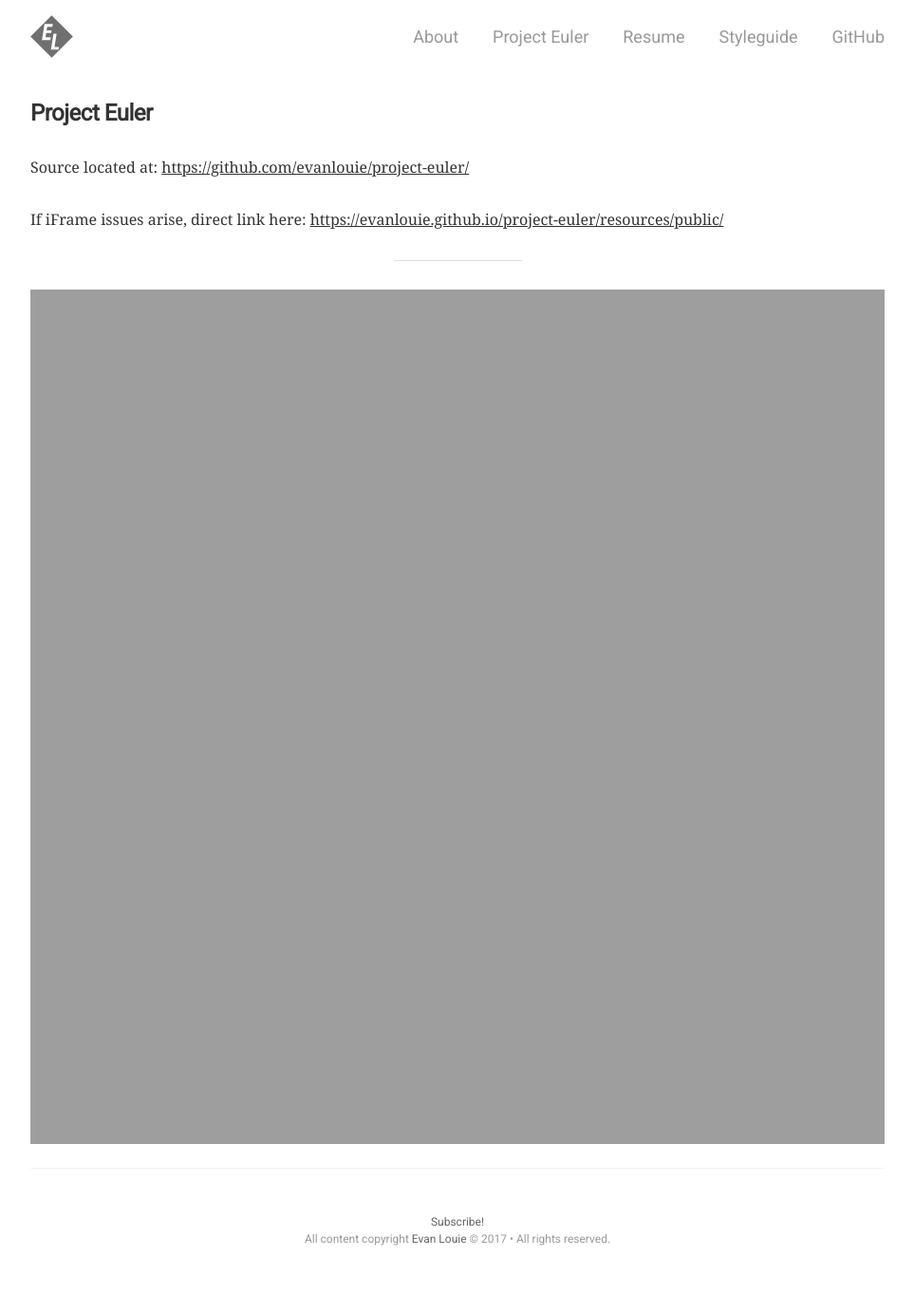
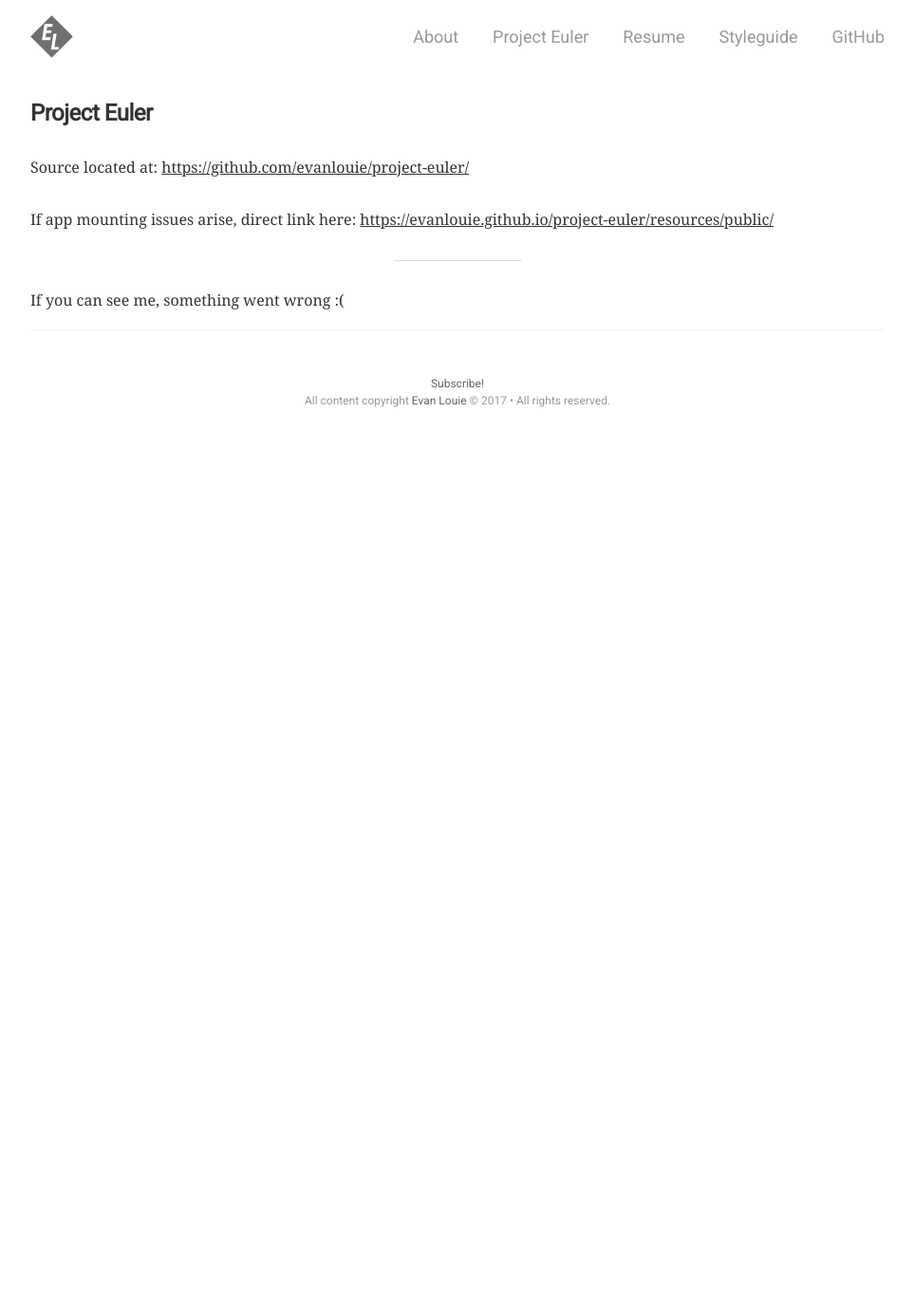
Before and after one commit to evanlouie/evanlouie.github.io, a Jekyll site: the page built from project-euler.html, in a window 1280 px wide. Shown: the whole page at 95% size, without its empty margins (158-1121 px from the left). Built offline with Jekyll 4.4.1, drawn with Linux system fonts in a browser that asks for light colours; after the commit the page ends 900 px from its top, so only the background shows below that.

Commit message:
euler mount

```diff
--- a/project-euler.html
+++ b/project-euler.html
@@ -9,9 +9,18 @@
   <a href="https://github.com/evanlouie/project-euler/">https://github.com/evanlouie/project-euler/</a>
 </p>
 
-<p>If iFrame issues arise, direct link here:
+<p>If app mounting issues arise, direct link here:
   <a href="https://evanlouie.github.io/project-euler/resources/public/">https://evanlouie.github.io/project-euler/resources/public/</a>
 </p>
 <hr>
-
-<iframe src="https://evanlouie.github.io/project-euler/resources/public/" frameborder="0" style="width: 100%; height: 100vh;"></iframe>
+<!-- Reset some styles -->
+<style>
+  code,
+  pre {
+    border: initial;
+    background-color: initial;
+    padding: initial;
+  }
+</style>
+<div id="app">If you can see me, something went wrong :(</div>
+<script src="https://rawgit.com/evanlouie/project-euler/master/resources/public/js/compiled/project_euler.js" type="text/javascript"></script>
```
